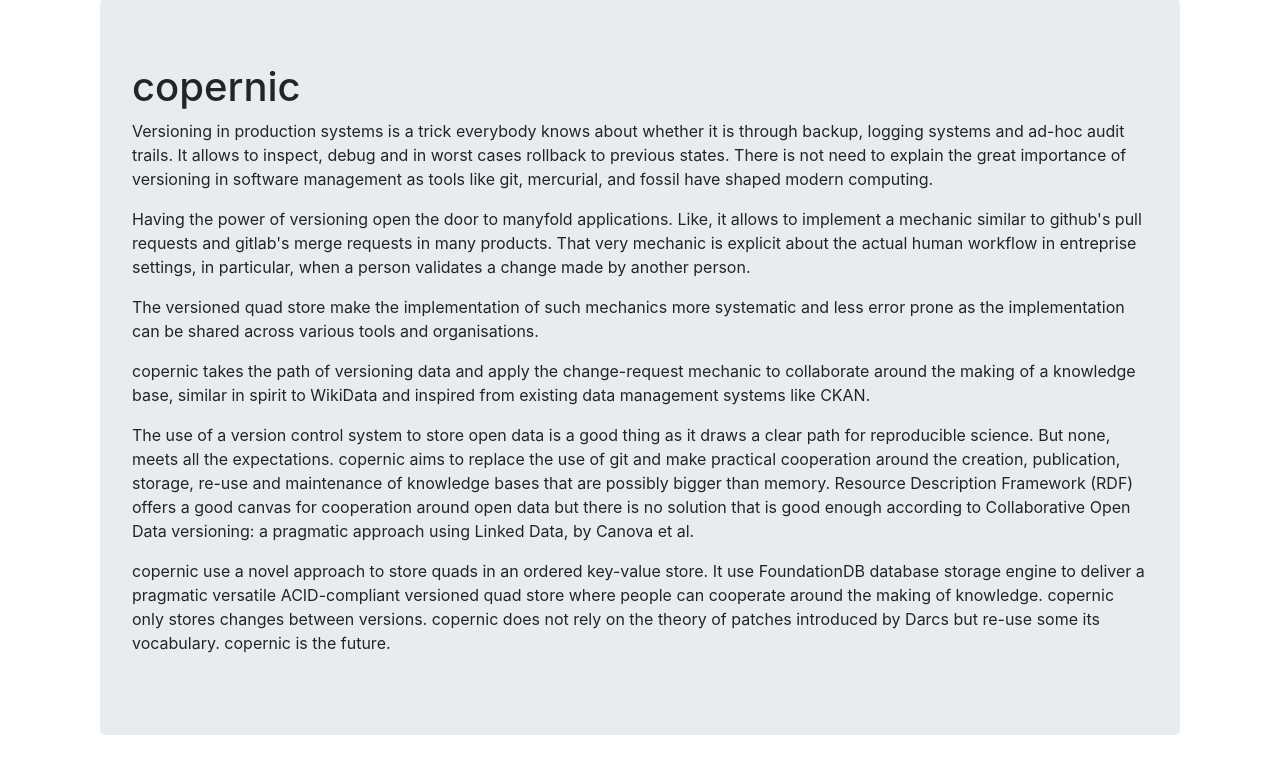
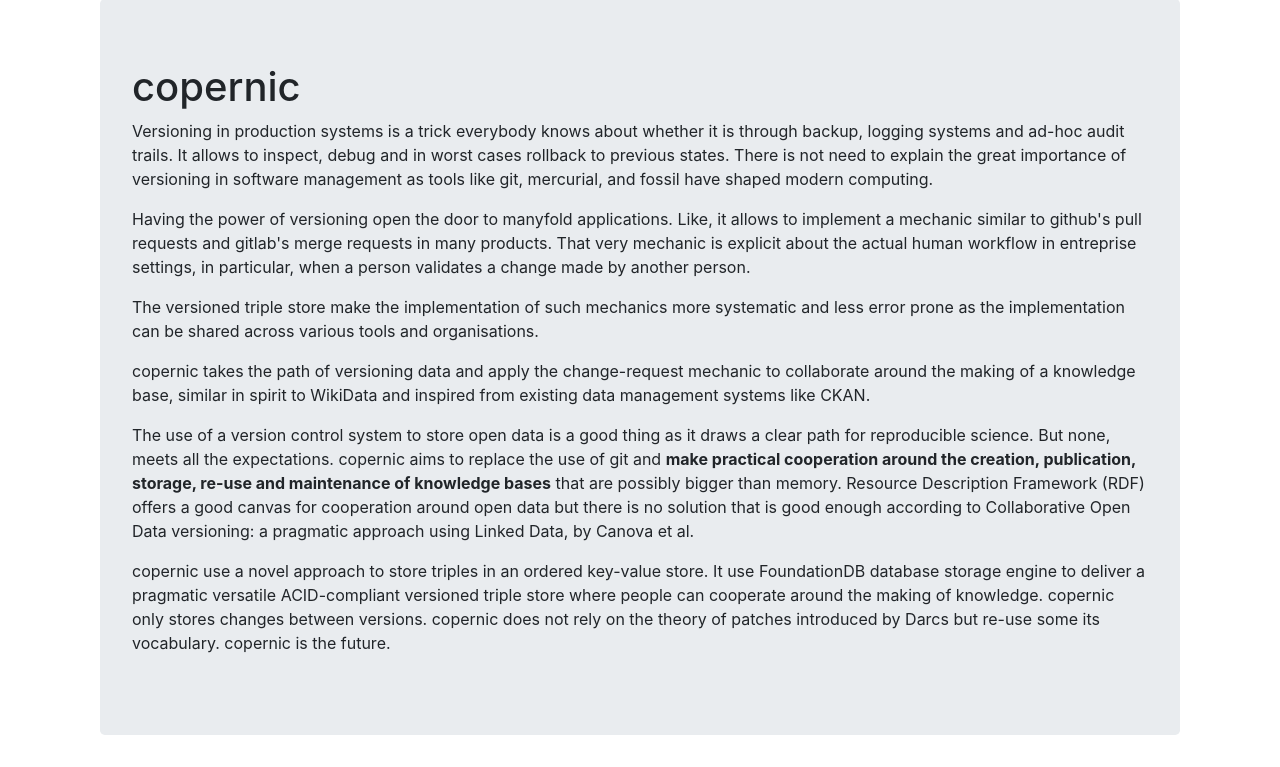
Before and after one commit to amirouche/foundation, a Django app: page /about/ in a window 1280 px wide. Shown: the part 81-848 px from the top of the page. Run offline with Django 3.2, Linux system fonts and the light colour scheme; some libraries are stand-ins or nearby versions.

Commit message:
about: s/quad/triple/g and bold goal.

```diff
--- a/copernic/frontend/templates/about.html
+++ b/copernic/frontend/templates/about.html
@@ -29,7 +29,7 @@
         </p>
 
         <p>
-            The versioned quad store make the implementation of
+            The versioned triple store make the implementation of
             such mechanics more systematic and less error prone as the
             implementation can be shared across various tools and
             organisations.
@@ -47,9 +47,9 @@
             The use of a version control system to store open data
             is a good thing as it draws a clear path for reproducible
             science. But none, meets all the expectations. copernic
-            aims to replace the use of git and make practical
+            aims to replace the use of git and <b>make practical
             cooperation around the creation, publication, storage,
-            re-use and maintenance of knowledge bases that are
+            re-use and maintenance of knowledge bases</b> that are
             possibly bigger than memory. Resource Description
             Framework (RDF) offers a good canvas for cooperation
             around open data but there is no solution that is good
@@ -58,10 +58,10 @@
         </p>
 
         <p>
-            copernic use a novel approach to store quads in an
+            copernic use a novel approach to store triples in an
             ordered key-value store. It use FoundationDB database
             storage engine to deliver a pragmatic versatile
-            ACID-compliant versioned quad store where people can
+            ACID-compliant versioned triple store where people can
             cooperate around the making of knowledge. copernic only
             stores changes between versions. copernic does not rely on
             the theory of patches introduced by Darcs but re-use some
```
